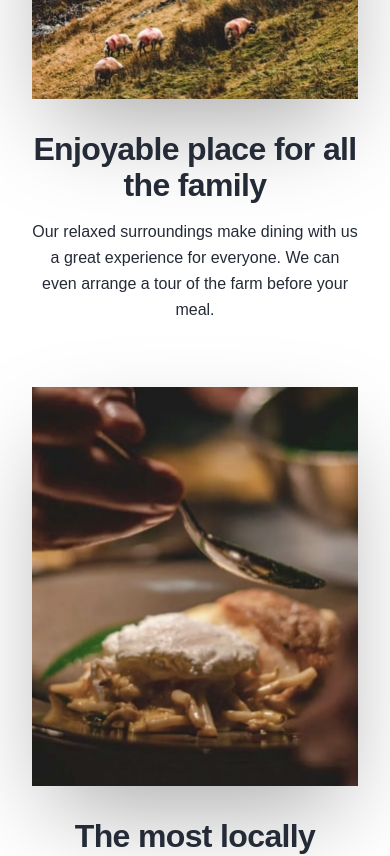
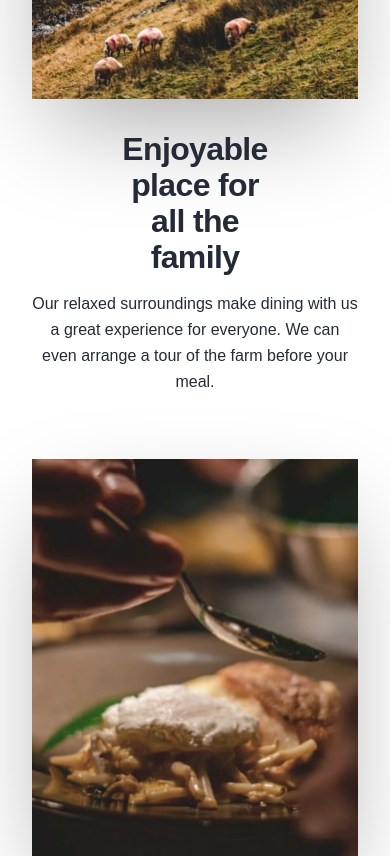
Before and after one commit to anet-eny/dine-restaurant-website, a React (Vite) app: page / in a window 390 px wide. Shown: the part 1020-1876 px from the top of the page. Built offline with nearby package versions, Linux system fonts and the light colour scheme.

Commit message:
feat: add px to div and h2, adjust md:translate-y positions

```diff
--- a/src/components/FeatureCard.jsx
+++ b/src/components/FeatureCard.jsx
@@ -45,13 +45,15 @@ export default function FeatureCard({
           aria-hidden="true"
           className={`
             hidden md:block absolute -z-10 md:w-[33vw] md:scale-200 lg:scale-120 lg:w-[60vw]
-            ${isImageLeft ? "top-1/3 left-0 md:-translate-y-10 lg:-translate-y-40" : "bottom-0 md:translate-y-20 lg:-translate-y-20 right-0"}
+            ${isImageLeft ? "top-1/3 left-0 md:-translate-y-20 lg:-translate-y-40" : "bottom-0 md:translate-y-5 lg:-translate-y-20 right-0"}
           `}
         />
       </div>
 
-      <div className="flex-1 text-center lg:text-left">
-        <h2 className="heading-l font-bold mb-4 text-ebony-clay">{title}</h2>
+      <div className="flex-1 text-center lg:text-left md:px-10">
+        <h2 className="heading-l font-bold mb-4 text-ebony-clay px-20 md:px-40 lg:px-0">
+          {title}
+        </h2>
         <p className="body-text text-ebony-clay">{description}</p>
       </div>
     </article>
```
